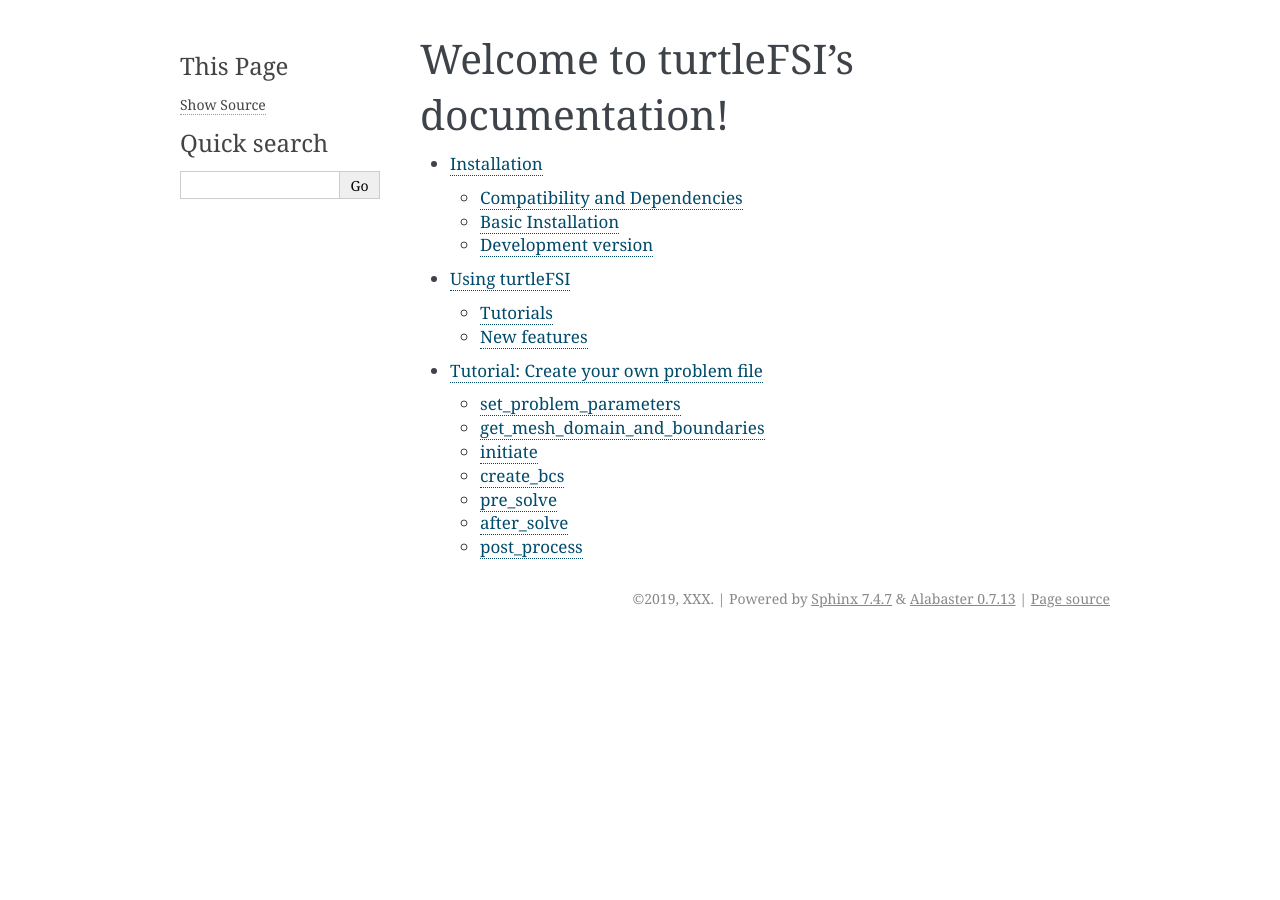
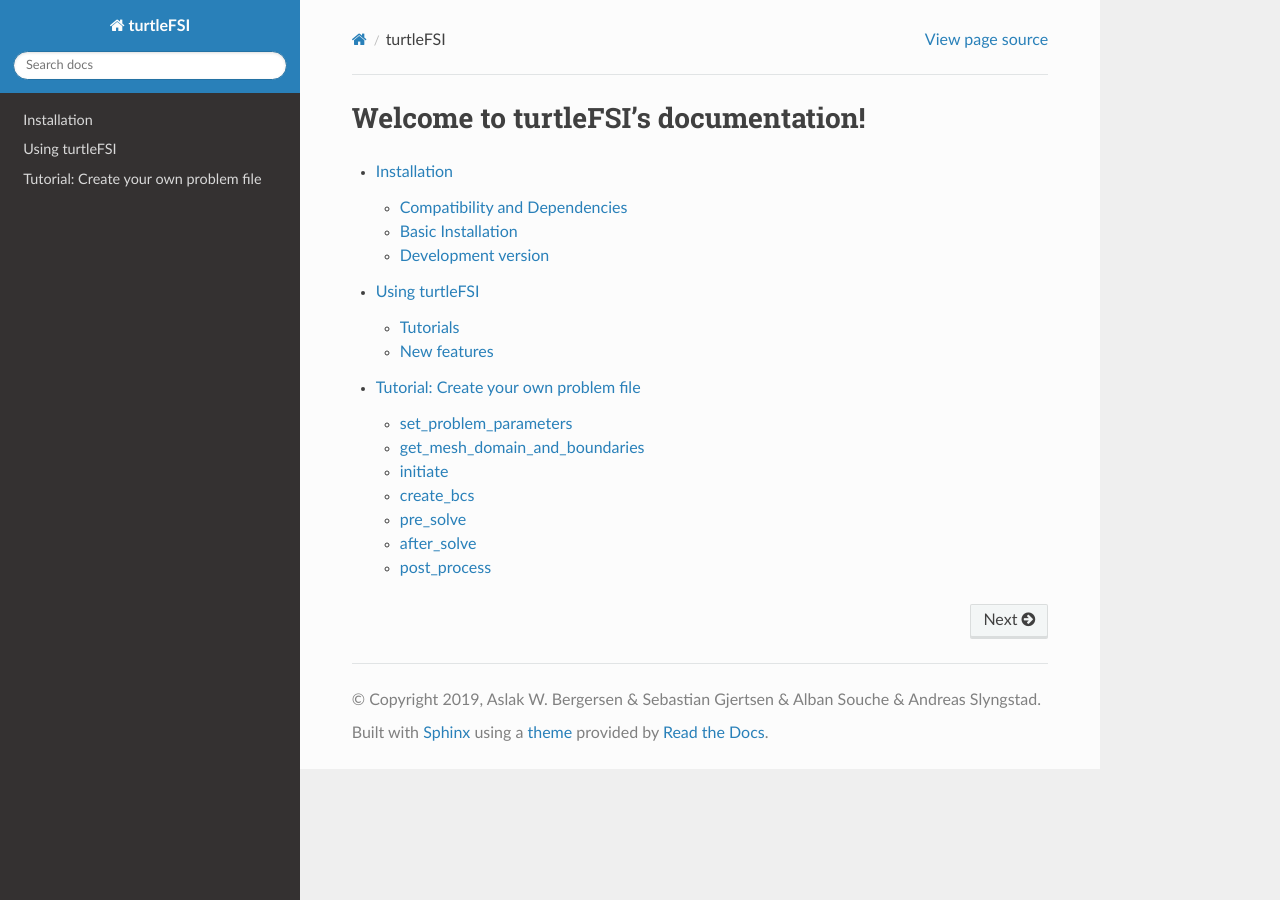
Before and after one commit to KVSlab/turtleFSI, a Sphinx documentation site: the page built from docs/source/index.rst, in a window 1280 px wide. Built offline with Sphinx 7.4.7 and the Read the Docs theme 2.0.0, drawn with Linux system fonts in a browser that asks for light colours.

Commit message:
Add the rtd html theme

```diff
--- a/docs/source/conf.py
+++ b/docs/source/conf.py
@@ -41,10 +41,17 @@
 extensions = [
     'sphinx.ext.autodoc',
     'sphinx.ext.doctest',
+    'sphinx.ext.intersphinx',
+    'sphinx.ext.todo',
+    'sphinx.ext.coverage',
+    'sphinx.ext.mathjax',
+    'sphinx.ext.ifconfig',
+    'sphinx.ext.viewcode',
+    'sphinx.ext.napoleon',
 ]
 
 # Add any paths that contain templates here, relative to this directory.
-templates_path = ['_templates']
+#templates_path = ['_templates']
 
 # The suffix(es) of source filenames.
 # You can specify multiple suffix as a list of string:
@@ -54,6 +61,11 @@
 
 # The master toctree document.
 master_doc = 'index'
+
+# General information about the project.
+project = u'turtleFSI'
+copyright = u'2019, Aslak W. Bergersen & Sebastian Gjertsen & Alban Souche & Andreas Slyngstad'
+author = u'Aslak W. Bergersen & Sebastian Gjertsen & Alban Souche & Andreas Slyngstad'
 
 # The language for content autogenerated by Sphinx. Refer to documentation
 # for a list of supported languages.
@@ -66,6 +78,7 @@
 # directories to ignore when looking for source files.
 # This pattern also affects html_static_path and html_extra_path .
 exclude_patterns = []
+autodoc_mock_imports = ["numpy", "dolfin", "turtleFSI"]
 
 # The name of the Pygments (syntax highlighting) style to use.
 pygments_style = 'sphinx'
@@ -76,7 +89,8 @@
 # The theme to use for HTML and HTML Help pages.  See the documentation for
 # a list of builtin themes.
 #
-html_theme = 'alabaster'
+html_theme = 'sphinx_rtd_theme'
+#'alabaster'
 
 # Theme options are theme-specific and customize the look and feel of a theme
 # further.  For a list of options available for each theme, see the
@@ -131,7 +145,7 @@
 #  author, documentclass [howto, manual, or own class]).
 latex_documents = [
     (master_doc, 'turtleFSI.tex', 'turtleFSI Documentation',
-     'XXX', 'manual'),
+     'Aslak W. Bergersen & Sebastian Gjertsen & Alban Souche & Andreas Slyngstad', 'manual'),
 ]
 
 
```
